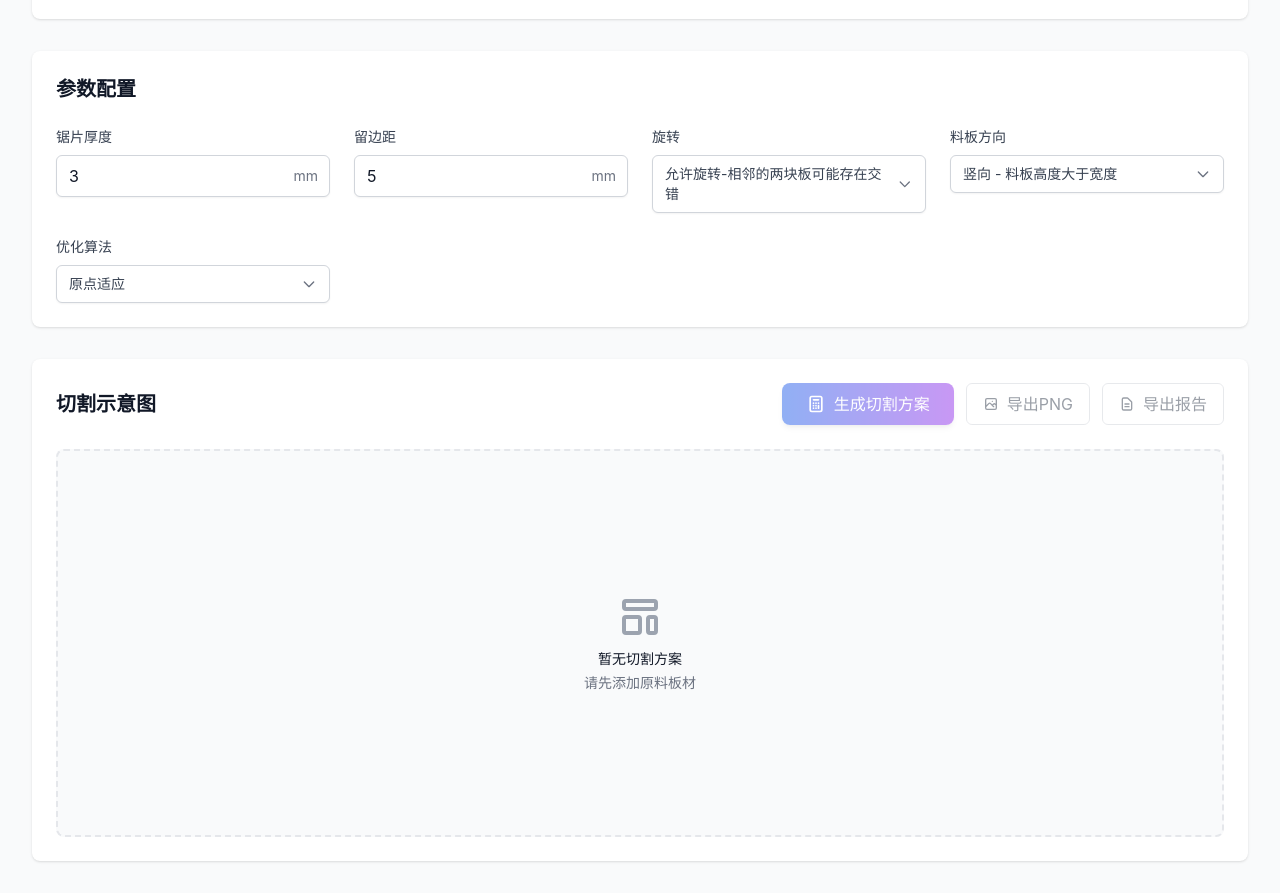
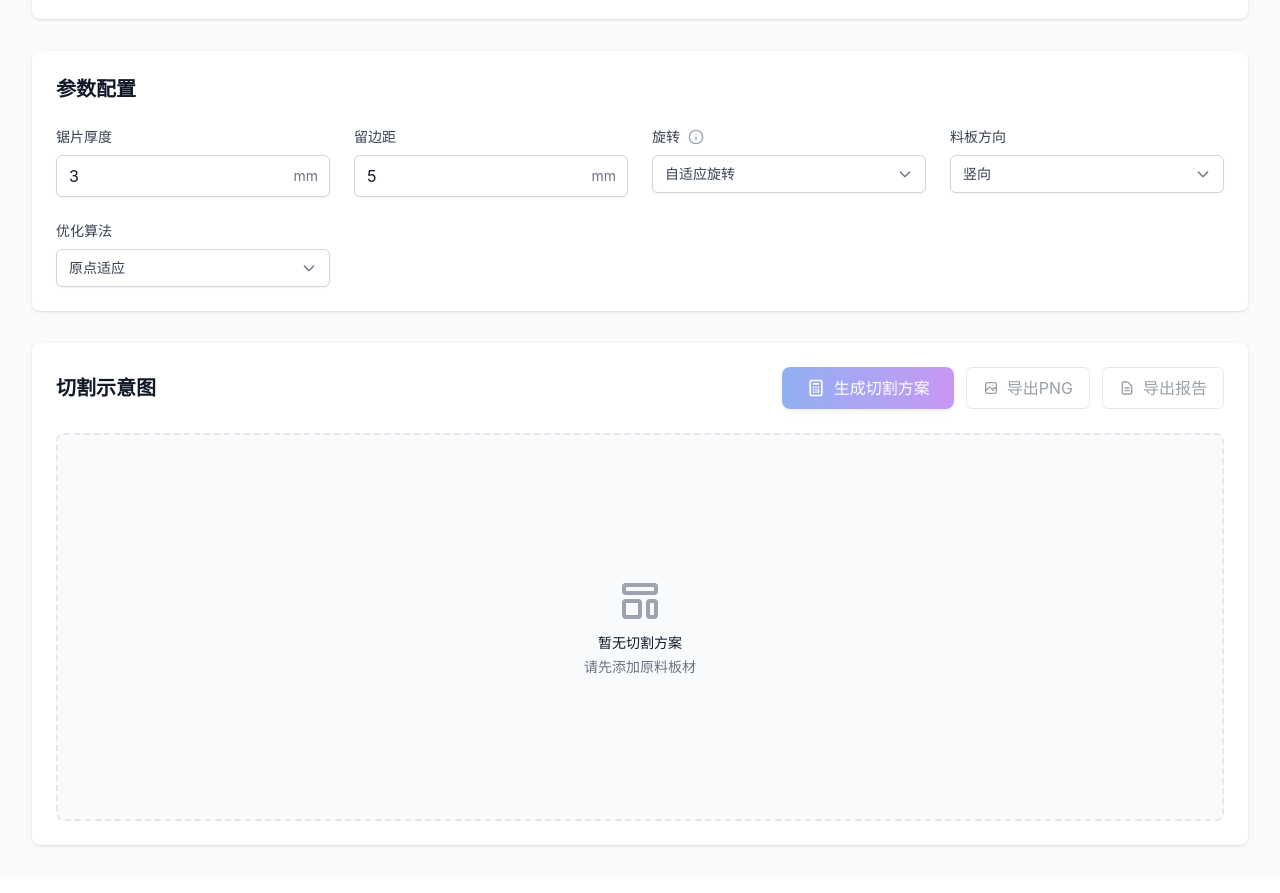
Before and after one commit to LunaDeerTech/CutPlanner, a Vue app: page / in a window 1280 px wide. Shown: the part 780-1673 px from the top of the page. Built offline with nearby package versions, Linux system fonts and the light colour scheme.

Commit message:
feat: Enhance rotation settings UI with tooltip and improved labels in SettingsSection component

```diff
--- a/src/components/SettingsSection.vue
+++ b/src/components/SettingsSection.vue
@@ -43,21 +43,45 @@
 
       <!-- 允许旋转 -->
       <div>
-        <label class="block text-sm font-medium text-gray-700 mb-2">旋转</label>
+        <div class="flex items-center mb-2">
+          <label class="text-sm font-medium text-gray-700">旋转</label>
+          <div
+            class="ml-2 relative"
+            @mouseenter="showRotationTip = true"
+            @mouseleave="showRotationTip = false"
+          >
+            <!-- info icon -->
+            <svg class="w-4 h-4 text-gray-400" viewBox="0 0 24 24" fill="none" stroke="currentColor" stroke-width="2" stroke-linecap="round" stroke-linejoin="round">
+              <circle cx="12" cy="12" r="10"></circle>
+              <line x1="12" y1="16" x2="12" y2="12"></line>
+              <line x1="12" y1="8" x2="12.01" y2="8"></line>
+            </svg>
+
+            <div v-if="showRotationTip" class="absolute left-full top-1/2 transform -translate-y-1/2 ml-2 z-20 flex items-center pointer-events-none">
+              <!-- arrow pointing left -->
+              <svg class="w-2 h-3 text-gray-800 mr-1" viewBox="0 0 6 10" fill="none" xmlns="http://www.w3.org/2000/svg" aria-hidden="true">
+                <path d="M6 0 L0 5 L6 10 Z" fill="currentColor"></path>
+              </svg>
+              <div class="bg-gray-800 text-white text-sm rounded py-2 px-3 max-w-2xl min-w-[220px] text-left leading-tight whitespace-normal">
+                固定默认方向可以保证目标板始终按照特定方向排版，适合对木纹方向有要求的场景；自适应旋转则允许按照算法设计将部分目标板旋转90°以提高利用率。
+              </div>
+            </div>
+          </div>
+        </div>
         <div class="relative template-menu-container">
           <button
             @click="showRotationMenu = !showRotationMenu"
             class="w-full text-left px-3 py-2 border border-gray-300 rounded-md shadow-sm bg-white flex justify-between items-center"
           >
-            <span class="text-sm text-gray-700">{{ settings.allowRotation ? '允许旋转-相邻的两块板可能存在交错' : '不允许旋转-始终按长度方向顺着木纹裁板' }}</span>
+            <span class="text-sm text-gray-700">{{ settings.allowRotation ? '自适应旋转' : '固定方向' }}</span>
             <svg class="w-4 h-4 ml-2 text-gray-500" fill="none" stroke="currentColor" viewBox="0 0 24 24">
               <path stroke-linecap="round" stroke-linejoin="round" stroke-width="2" d="M19 9l-7 7-7-7"/>
             </svg>
           </button>
 
           <div v-if="showRotationMenu" class="absolute top-full left-0 mt-1 w-full bg-white border border-gray-200 rounded-md shadow-lg z-10">
-            <button @click="onSelectRotation(false)" class="w-full text-left px-4 py-2 text-sm text-gray-700 hover:bg-gray-50">不允许旋转-始终按长度方向顺着木纹裁板</button>
-            <button @click="onSelectRotation(true)" class="w-full text-left px-4 py-2 text-sm text-gray-700 hover:bg-gray-50">允许旋转-相邻的两块板可能存在交错</button>
+            <button @click="onSelectRotation(false)" class="w-full text-left px-4 py-2 text-sm text-gray-700 hover:bg-gray-50">固定方向</button>
+            <button @click="onSelectRotation(true)" class="w-full text-left px-4 py-2 text-sm text-gray-700 hover:bg-gray-50">自适应旋转</button>
           </div>
         </div>
       </div>
@@ -70,15 +94,15 @@
             @click="showOrientationMenu = !showOrientationMenu"
             class="w-full text-left px-3 py-2 border border-gray-300 rounded-md shadow-sm bg-white flex justify-between items-center"
           >
-            <span class="text-sm text-gray-700">{{ settings.materialOrientation === MaterialOrientation.VERTICAL ? '竖向 - 料板高度大于宽度' : '横向 - 料板宽度大于高度' }}</span>
+            <span class="text-sm text-gray-700">{{ settings.materialOrientation === MaterialOrientation.VERTICAL ? '竖向' : '横向' }}</span>
             <svg class="w-4 h-4 ml-2 text-gray-500" fill="none" stroke="currentColor" viewBox="0 0 24 24">
               <path stroke-linecap="round" stroke-linejoin="round" stroke-width="2" d="M19 9l-7 7-7-7"/>
             </svg>
           </button>
 
           <div v-if="showOrientationMenu" class="absolute top-full left-0 mt-1 w-full bg-white border border-gray-200 rounded-md shadow-lg z-10">
-            <button @click="onSelectOrientation(MaterialOrientation.VERTICAL)" class="w-full text-left px-4 py-2 text-sm text-gray-700 hover:bg-gray-50">竖向 - 料板高度大于宽度</button>
-            <button @click="onSelectOrientation(MaterialOrientation.HORIZONTAL)" class="w-full text-left px-4 py-2 text-sm text-gray-700 hover:bg-gray-50">横向 - 料板宽度大于高度</button>
+            <button @click="onSelectOrientation(MaterialOrientation.VERTICAL)" class="w-full text-left px-4 py-2 text-sm text-gray-700 hover:bg-gray-50">竖向</button>
+            <button @click="onSelectOrientation(MaterialOrientation.HORIZONTAL)" class="w-full text-left px-4 py-2 text-sm text-gray-700 hover:bg-gray-50">横向</button>
           </div>
         </div>
       </div>
@@ -141,6 +165,7 @@ const updateMargin = (event: Event) => {
 const showRotationMenu = ref(false)
 const showOrientationMenu = ref(false)
 const showOptimizationMenu = ref(false)
+const showRotationTip = ref(false)
 
 const onSelectRotation = (value: boolean) => {
   showRotationMenu.value = false
```
